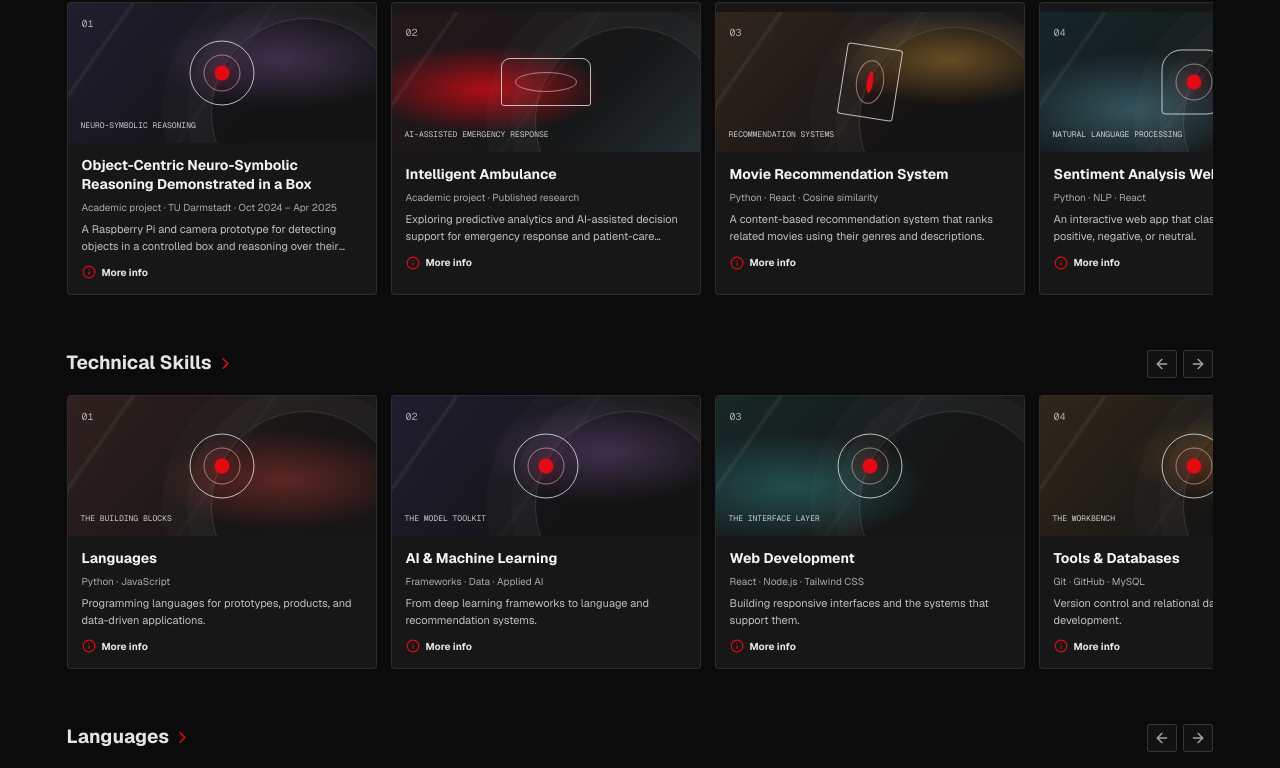
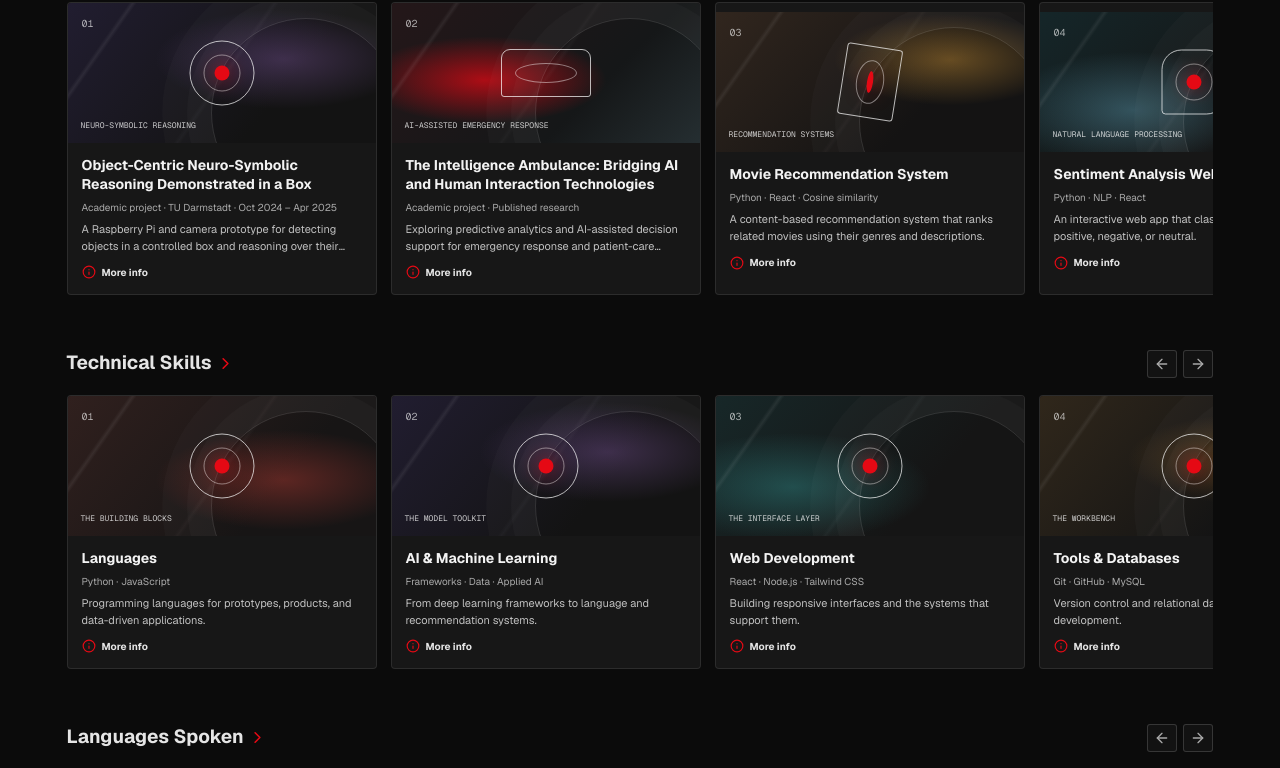
Before and after one commit to SuhanReddy/MyPortfolio, a Next.js app: page / in a window 1280 px wide. Shown: the part 1240-2008 px from the top of the page. Built offline with nearby package versions, Linux system fonts and the light colour scheme.

Commit message:
Update project title and language label

```diff
--- a/app/page.tsx
+++ b/app/page.tsx
@@ -61,7 +61,7 @@ const rows: PortfolioRow[] = [
         art: "art-ai",
       },
       {
-        title: "Intelligent Ambulance",
+        title: "The Intelligence Ambulance: Bridging AI and Human Interaction Technologies",
         eyebrow: "AI-ASSISTED EMERGENCY RESPONSE",
         meta: "Academic project · Published research",
         description: "Exploring predictive analytics and AI-assisted decision support for emergency response and patient-care workflows.",
@@ -135,9 +135,9 @@ const rows: PortfolioRow[] = [
   },
   {
     id: "languages",
-    title: "Languages",
+    title: "Languages Spoken",
     items: [{
-      title: "Languages",
+      title: "Languages Spoken",
       eyebrow: "LANGUAGES",
       meta: "English · German · Telugu",
       description: "English, German, and Telugu with proficiency levels.",
@@ -149,12 +149,12 @@ const rows: PortfolioRow[] = [
     id: "publications",
     title: "Publications & Research",
     items: [{
-      title: "The Intelligent Ambulance",
+      title: "The Intelligence Ambulance: Bridging AI and Human Interaction Technologies",
       eyebrow: "RESEARCH PUBLICATION",
       meta: "IJSREM · Vol. 08, Issue 07 · July 2024",
       description: "Bridging AI and human interaction technologies in emergency response.",
       details: [
-        '"The Intelligence Ambulance - Bridging AI and Human Interaction Technologies."',
+        '"The Intelligence Ambulance: Bridging AI and Human Interaction Technologies."',
         "Published in the International Journal of Scientific Research in Engineering and Management (IJSREM), Vol. 08, Issue 07 (July 2024).",
         "Impact Factor: 8.448.",
       ],
```
